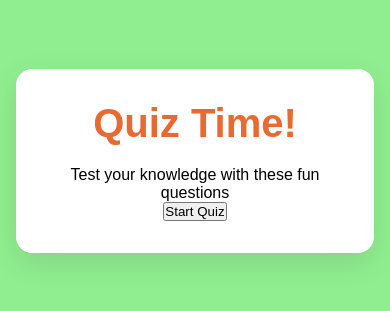
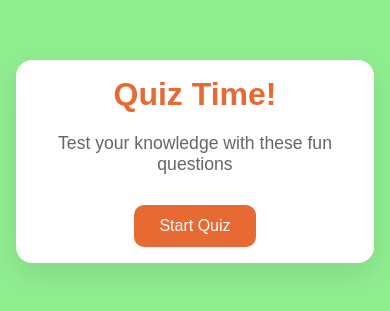
Before and after one commit to phenyo-droid/Quiz-game, a plain HTML site: page index.html in a window 390 px wide. Shown: the part 261-572 px from the top of the page. Drawn offline with Linux system fonts and the light colour scheme.

Commit message:
update css style
- Corrected font-size typo (1,3rem → 1.3rem)
- Improved responsive media query comment
- Verified consistent use of # in hex colors
- Ensured .answer-container matches HTML class
- General formatting cleanup"

```diff
--- a/style.css
+++ b/style.css
@@ -40,6 +40,12 @@ body{
     color: #e86a33;
     margin-bottom: 20px;
     font-size: 2.5rem;
+}
+
+#start-screen p{
+    color: #666;
+    margin-bottom: 30px;
+    font-size: 1.1rem;
 }
 
 .quiz-header{
@@ -134,3 +140,43 @@ body{
     font-weight: 600;
     color: #e86a33;
 }
+
+button{
+    background-color: #e86a33;
+    color: white;
+    border: none;
+    border-radius: 10px;
+    padding: 15px 30px;
+    font-size: 1.1rem;
+    cursor: pointer;
+    transition: background-color 0.35s ease;
+}
+
+button:hover{
+    background-color: #d45b28;
+}
+
+/*Responsive*/
+@media(max-width: 500px){
+    /* Adjust styles for screens smaller than 500px */
+    .screen{
+        padding: 1rem;
+    }
+
+    #start-screen h1{
+        font-size: 2rem;
+    }
+
+    #question-text{
+        font-size: 1.3rem; /* fixed decimal */
+    }
+
+    .answer-btn{
+        padding: 12px;
+    }
+
+    button{
+        padding: 12px 25px;
+        font-size: 1rem;
+    }
+}
```
